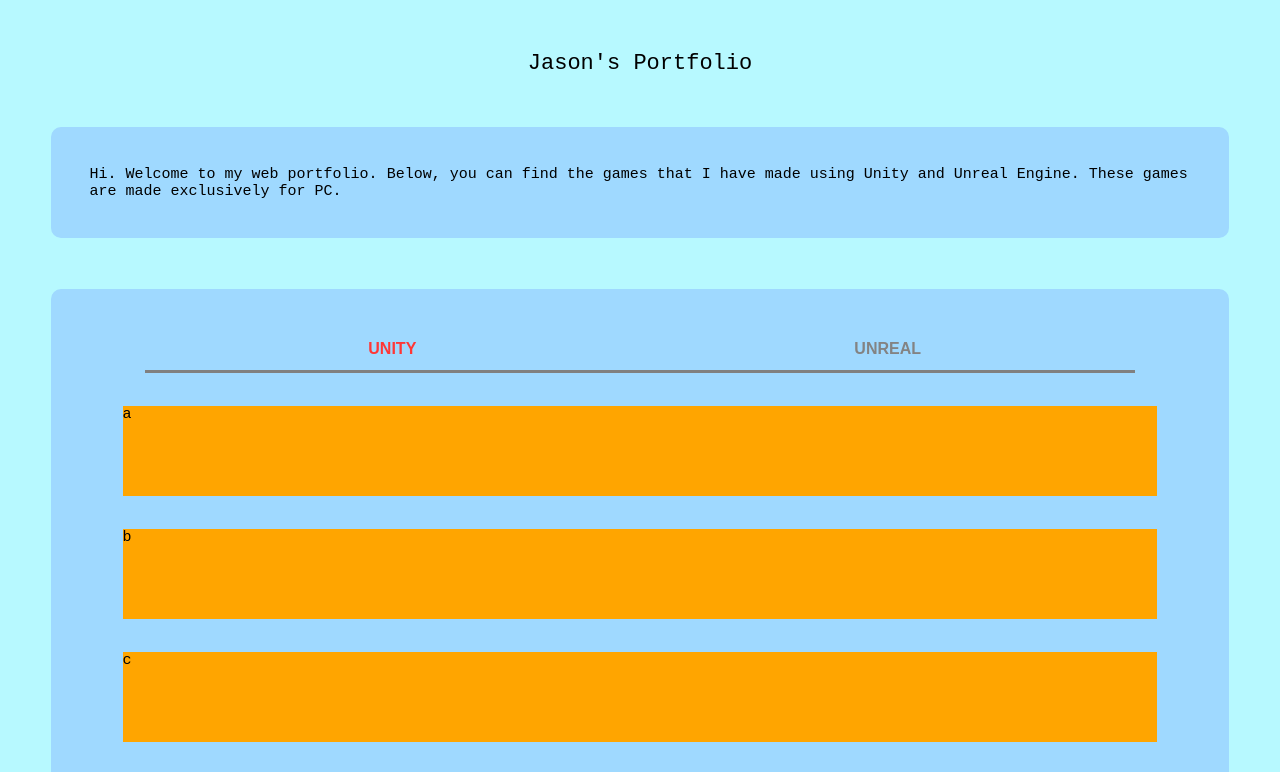
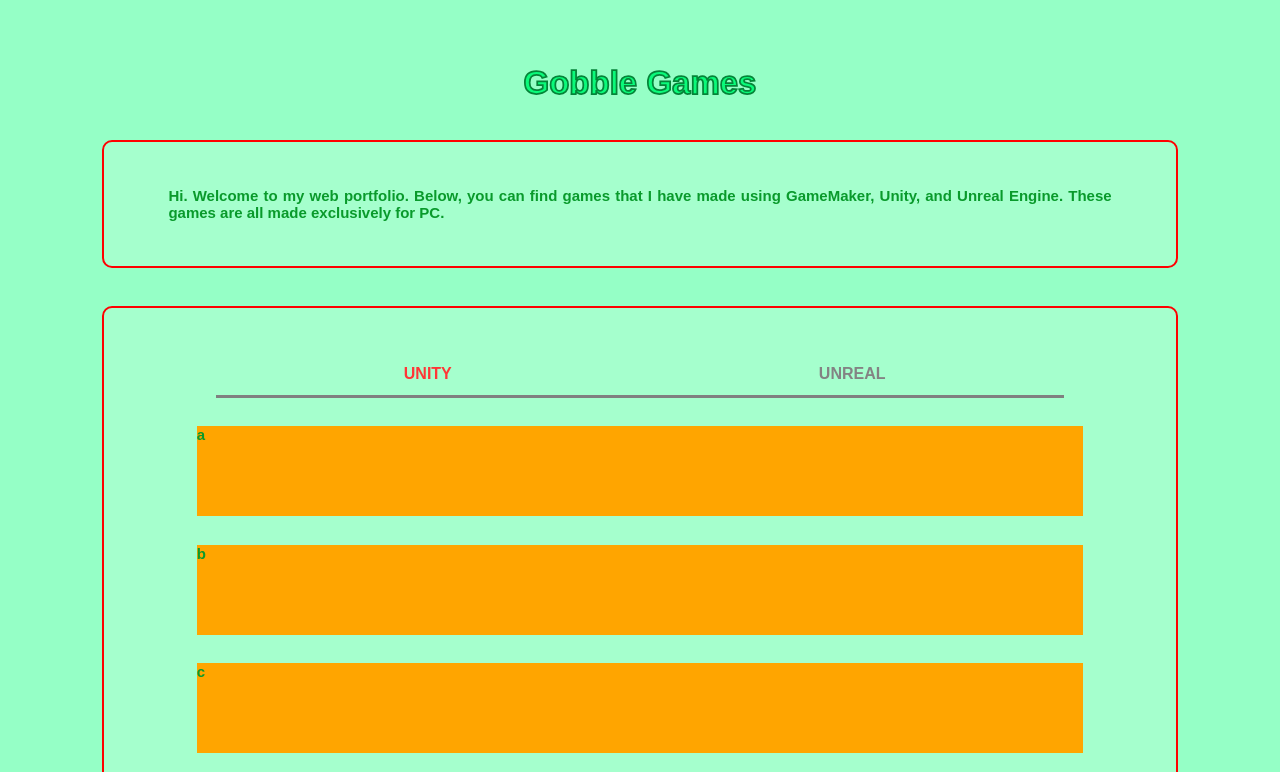
Before and after one commit to ZJason5958/game_design_portfolio, a plain HTML site: page website/index.html in a window 1280 px wide. Shown: the top 772 px of the page. Drawn offline with Linux system fonts and the light colour scheme.

Commit message:
Small visual tweaks

```diff
--- a/website/index.html
+++ b/website/index.html
@@ -7,10 +7,11 @@
     <link rel="stylesheet" href="styles.css">
     <body>
         <header>
-            Jason's Portfolio
+            Gobble Games
         </header>
         <section>
-            Hi. Welcome to my web portfolio. Below, you can find the games that I have made using Unity and Unreal Engine. These games are made exclusively for PC.
+            Hi. Welcome to my web portfolio. Below, you can find games that I have made using GameMaker, Unity, and Unreal
+            Engine. These games are all made exclusively for PC.
         </section>
         <section>
             <div class="tab_box">
--- a/website/styles.css
+++ b/website/styles.css
@@ -3,23 +3,30 @@
 }
 
 body {
-    background: rgb(183, 249, 255);
-    font-family: monospace;
+    background: rgba(112, 255, 179, 0.739);
+    font-family: sans-serif;
     font-size: 15px;
     margin: 0;
 }
 
 header {
-    font-size: 22px;
-    margin: 4%;
+    color: rgb(10, 250, 122);
+    font-size: 33px;
+    font-weight: 900;
+    margin: 5% 4% 2% 4%;
     text-align: center;
+    -webkit-text-stroke: 1.75px rgb(5, 132, 56);
 }
 
 section {
-    background: rgb(159, 217, 255);
+    background: rgb(165, 255, 205);
+    border: 2px solid red;
     border-radius: 10px;
-    margin: 4%;
-    padding: 3%;
+    color: rgb(9, 154, 43);
+    font-weight: 600;
+    margin: 3% 8% 0% 8%;
+    padding: 3.5% 5%;
+    text-align: justify;
 }
 
 div {
```
